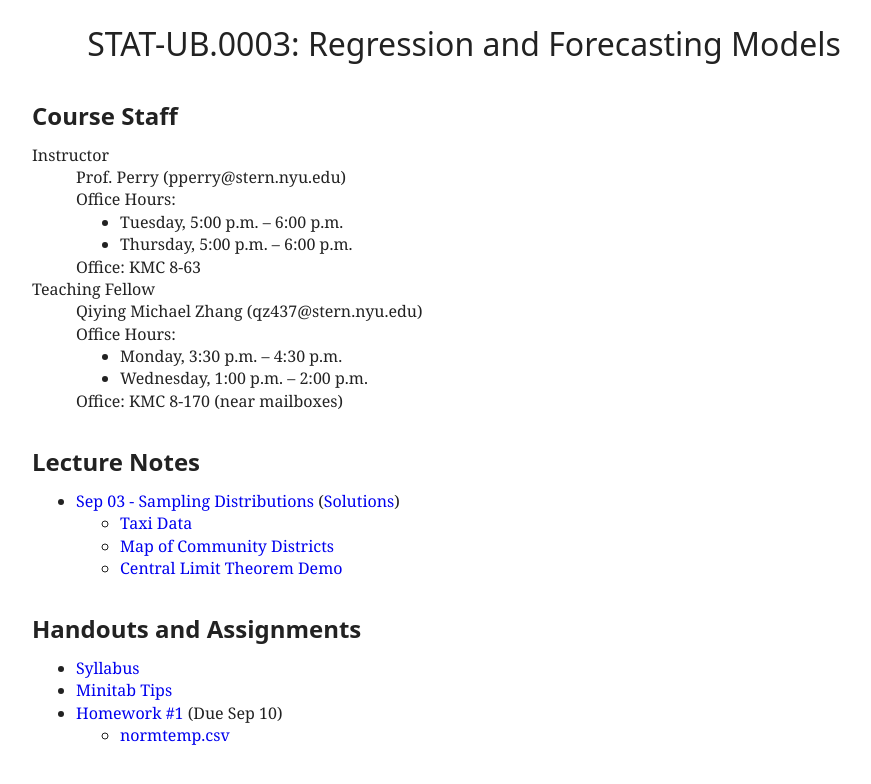
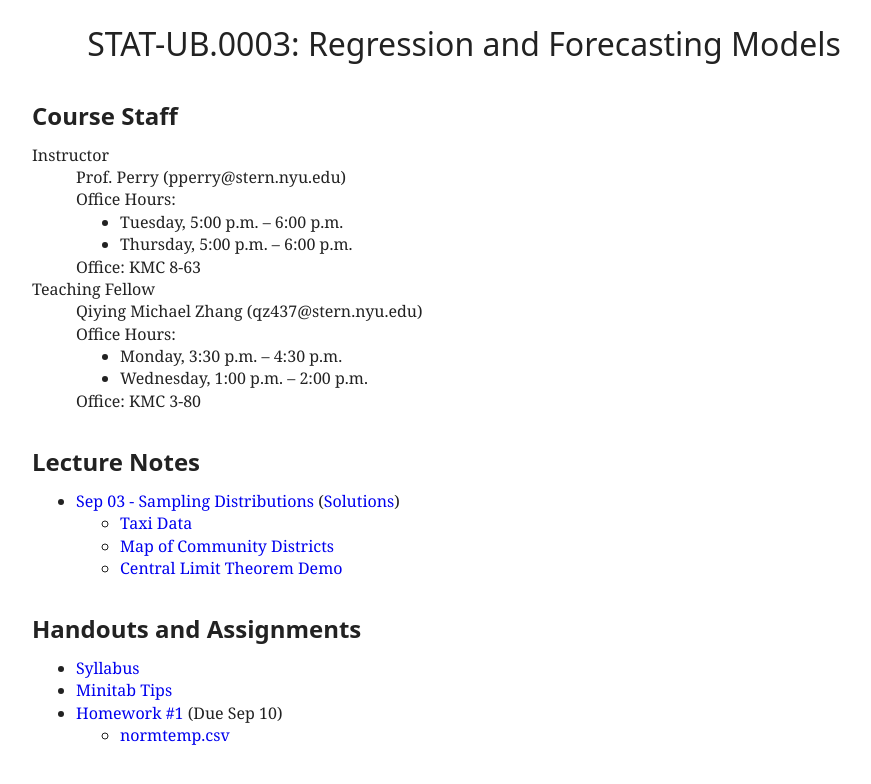
Before and after one commit to patperry/patperry.github.com, a Jekyll site: the page built from course/ub0003/index.html, in a window 1280 px wide. Shown: the top 784 px of the page, without its empty margins (176-1047 px from the left). Built offline with Jekyll 4.4.1, drawn with Linux system fonts in a browser that asks for light colours.

Commit message:
update TA office hour location

```diff
--- a/course/ub0003/index.html
+++ b/course/ub0003/index.html
@@ -27,7 +27,7 @@ stylesheet: /css/main.css?v=1
         <li>Wednesday, 1:00&nbsp;p.m.&nbsp;&ndash; 2:00&nbsp;p.m.</li>
     </ul>
   </dd>
-  <dd>Office: KMC 8-170 (near mailboxes)</dd>
+  <dd>Office: KMC 3-80</dd>
 </dl>
 
 
```
Also changed, not shown: 1 other file.
